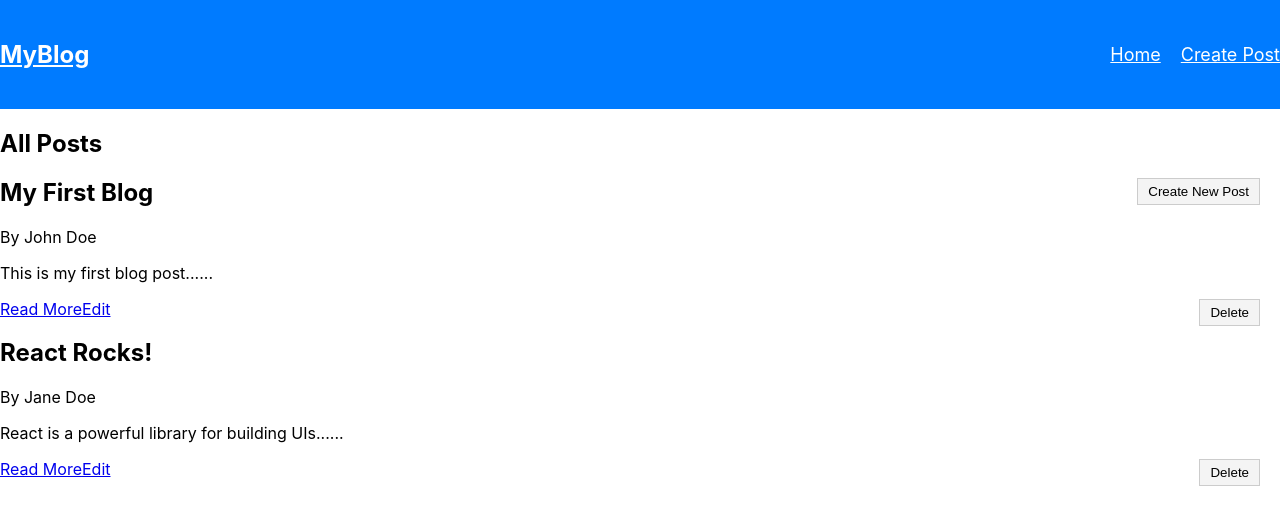
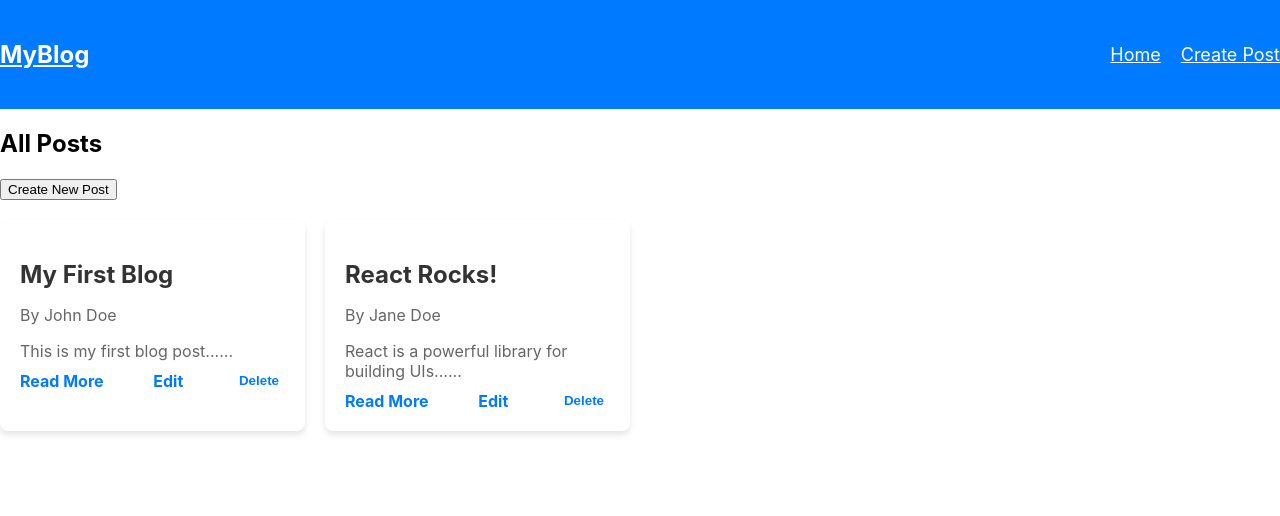
Before and after one commit to Shadow-of-Drax/Portfolio, a React (Create React App) app in the folder my-blog/: page / in a window 1280 px wide. Shown: the top 516 px of the page. Built offline with nearby package versions, Linux system fonts and the light colour scheme.

Commit message:
Update BlogList.css

```diff
--- a/my-blog/src/components/BlogList.css
+++ b/my-blog/src/components/BlogList.css
@@ -1,23 +1,50 @@
-.blog-preview {
-    background-color: white;
-    padding: 20px;
-    margin-bottom: 20px;
-    border: 1px solid #ccc;
-    border-radius: 8px;
-    text-align: left;
-    position: relative;
+/* BlogList.css */
+.blog-list {
+    display: grid;
+    grid-template-columns: repeat(auto-fill, minmax(300px, 1fr));
+    gap: 20px;
+    margin: 20px 0;
   }
 
-  button {
-    margin-right: 10px;
-    padding: 5px 10px;
-    background-color: #f4f4f4;
-    border: 1px solid #ccc;
-    cursor: pointer;
-    position: absolute;
-    right: 10px;
+  .blog-card {
+    background-color: white;
+    border-radius: 8px;
+    box-shadow: 0px 4px 6px rgba(0, 0, 0, 0.1);
+    padding: 20px;
+    transition: transform 0.3s;
   }
 
-  button:hover {
-    background-color: #ddd;
+  .blog-card:hover {
+    transform: translateY(-5px);
   }
+
+  .blog-card h2 {
+    color: #333;
+    margin-bottom: 10px;
+  }
+
+  .blog-card p {
+    color: #666;
+    margin-bottom: 10px;
+  }
+
+  .blog-actions {
+    display: flex;
+    justify-content: space-between;
+  }
+
+  .blog-actions a, .blog-actions button {
+    text-decoration: none;
+    color: #007bff;
+    font-weight: bold;
+  }
+
+  .blog-actions button {
+    background: none;
+    border: none;
+    cursor: pointer;
+  }
+
+  .blog-actions button:hover {
+    color: #ff3333;
+  }
```
